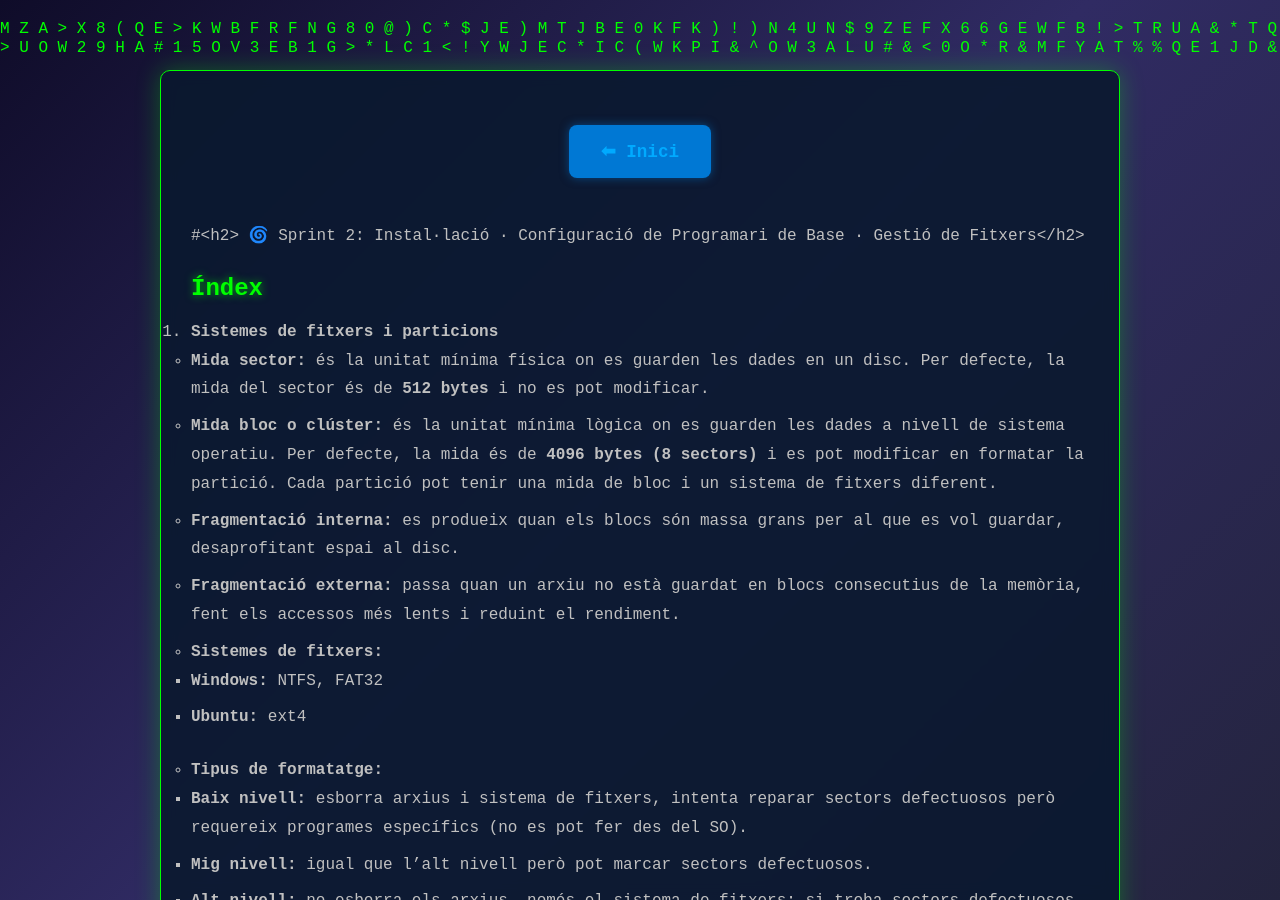
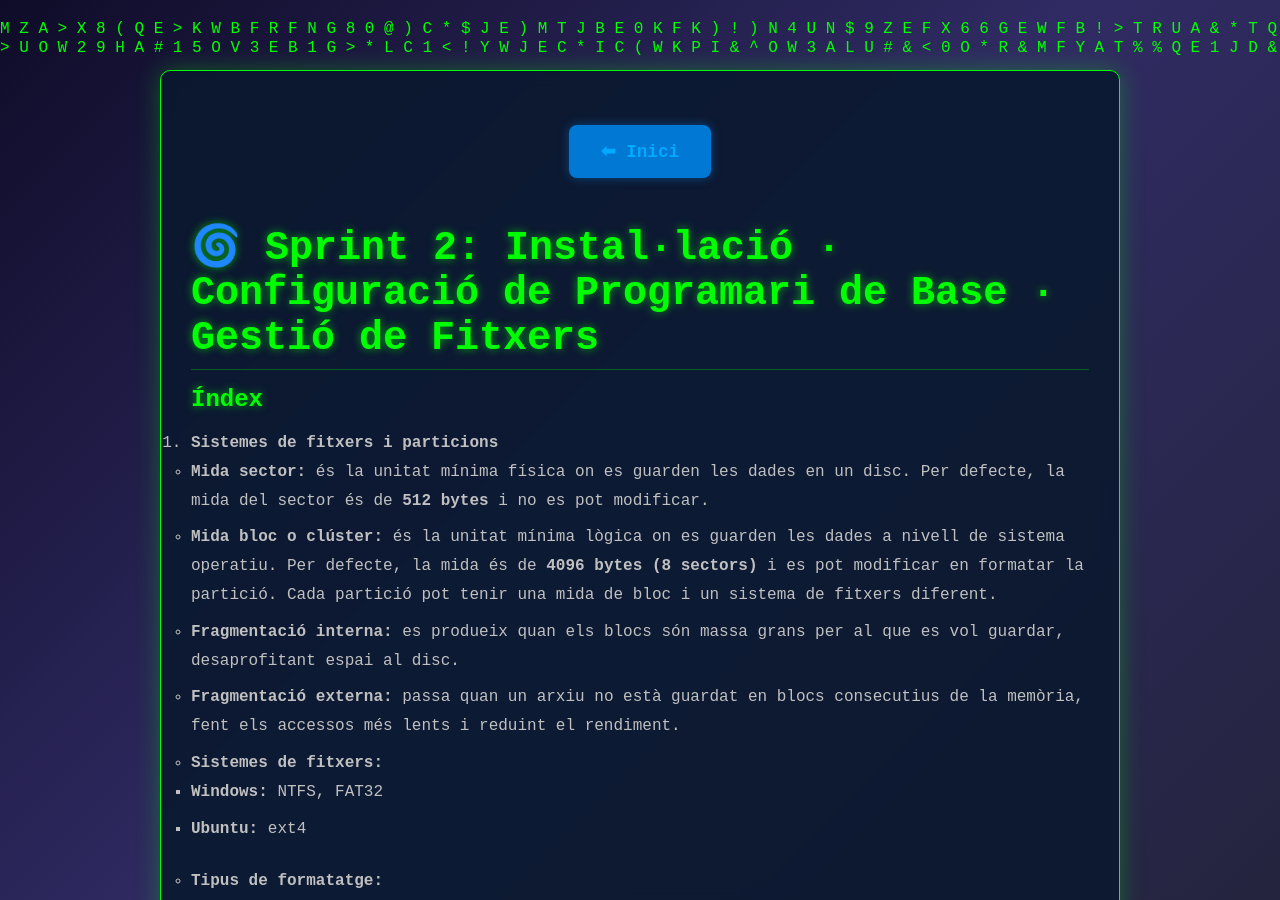
Before and after one commit to aarongarcia1/ISOPJ1, a Jekyll site: the page built from sp2/sp2.md, in a window 1280 px wide and 900 px high. Built offline with Jekyll 4.4.1, drawn with Linux system fonts in a browser that asks for light colours; our own code applies the rules of GitHub Pages for plain Markdown files.

Commit message:
Update sp2.md

```diff
--- a/sp2/sp2.md
+++ b/sp2/sp2.md
@@ -1,4 +1,4 @@
-#<h2>  🌀  Sprint 2: Instal·lació · Configuració de Programari de Base · Gestió de Fitxers</h2>
+# 🌀  Sprint 2: Instal·lació · Configuració de Programari de Base · Gestió de Fitxers
 
 <h3>Índex</h3>
 
```
